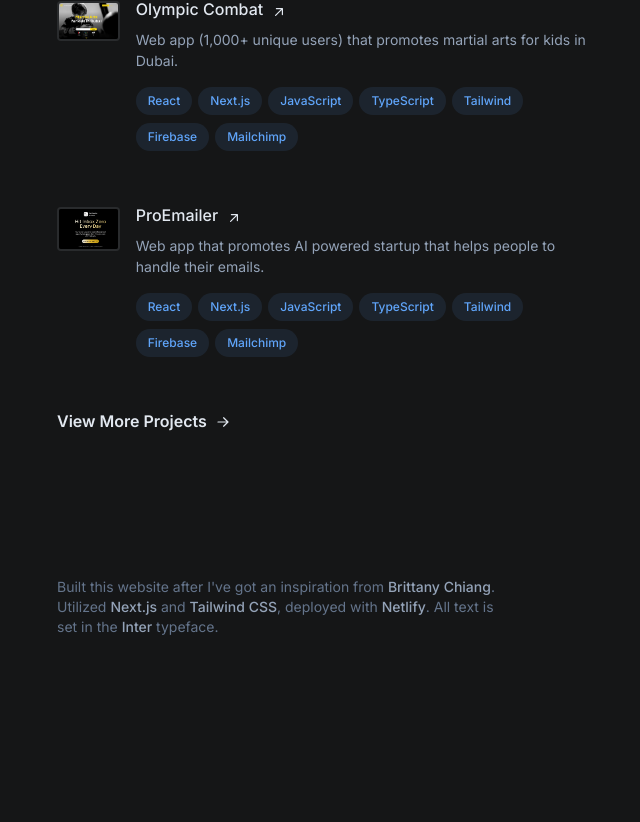
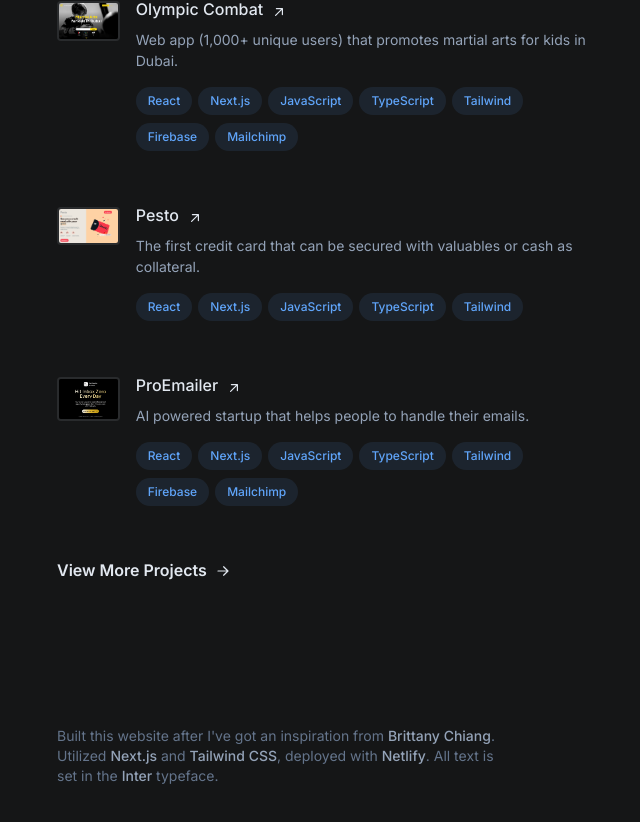
Before and after one commit to Bohdan08/v3, a Next.js app: page / in a window 1280 px wide. Shown: the part 1547-2369 px from the top of the page, without its empty margins (593-1233 px from the left). Before the commit the page ends 2280 px from the top, so only its background shows below. Built offline with nearby package versions, Linux system fonts and the light colour scheme.

Commit message:
feat: added pesto

```diff
--- a/src/app/projects.tsx
+++ b/src/app/projects.tsx
@@ -35,9 +35,16 @@
     ],
   },
   {
+    title: "Pesto",
+    link: "https://join.getpesto.com",
+    description: `The first credit card that can be secured with valuables or cash as collateral.`,
+    imgLink: "/pesto.png",
+    technologies: ["React", "Next.js", "JavaScript", "TypeScript", "Tailwind"],
+  },
+  {
     title: "ProEmailer",
     link: "https://pro-stack-landing-page.vercel.app",
-    description: `Web app that promotes AI powered startup that helps people to handle their emails.`,
+    description: `AI powered startup that helps people to handle their emails.`,
     imgLink: "/proStack.webp",
     technologies: [
       "React",
```
Also changed, not shown: public/pesto.png (added).
